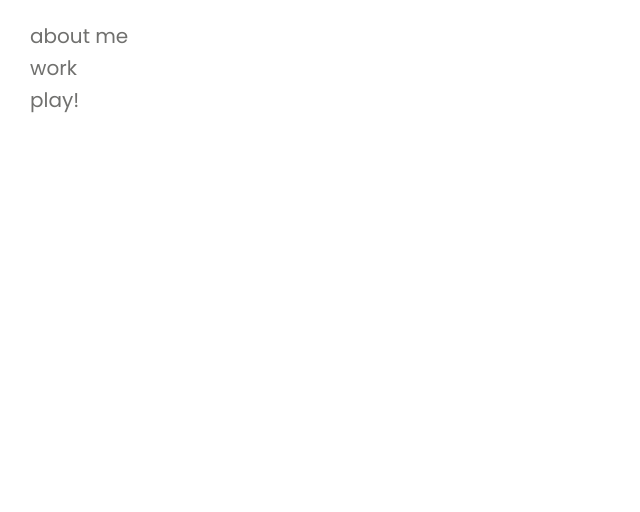
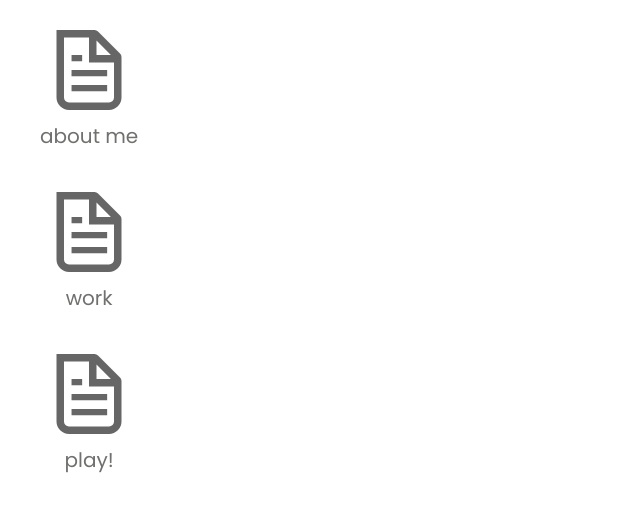
Before and after one commit to vle04/my-portfolio, a Next.js app: page / in a window 1280 px wide. Shown: the top 512 px of the page, without its empty margins (0-640 px from the left). Built offline with nearby package versions, Linux system fonts and the light colour scheme.

Commit message:
added temp icons

```diff
--- a/src/components/WindowSystem/Desktop.tsx
+++ b/src/components/WindowSystem/Desktop.tsx
@@ -7,6 +7,8 @@ import Window from "./WindowContainer";
 import AboutWindow from "./WindowContents/AboutWindow";
 import WorkWindow from "./WindowContents/WorkWindow";
 import PlayWindow from "./WindowContents/PlayWindow";
+import Icon from "@/public/file.svg";
+import Image from "next/image";
 
 export default function DesktopWindow() {
   const [windows, setWindows] = useState({
@@ -27,12 +29,28 @@ export default function DesktopWindow() {
 
   return (
     <>
-      <div className="absolute top-4 left-6 grid justify-items-start">
-        <button onClick={() => openWindow("about")}>
-            about me
+      <div className="absolute top-4 left-6 grid gap-4">
+        <button
+          onClick={() => openWindow("about")}
+          className="flex flex-col items-center gap-2 hover:bg-gray-200 p-2"
+        >
+          <Image src={Icon} alt="temporary icon" width={80} />
+          about me
         </button>
-        <button onClick={() => openWindow("work")}>work</button>
-        <button onClick={() => openWindow("play")}>play!</button>
+        <button
+          onClick={() => openWindow("work")}
+          className="flex flex-col items-center gap-2 hover:bg-gray-200 p-2"
+        >
+          <Image src={Icon} alt="temporary icon" width={80} />
+          work
+        </button>
+        <button
+          onClick={() => openWindow("play")}
+          className="flex flex-col items-center gap-2 hover:bg-gray-200 p-2"
+        >
+          <Image src={Icon} alt="temporary icon" width={80} />
+          play!
+        </button>
       </div>
 
       {windows.about && (
```
